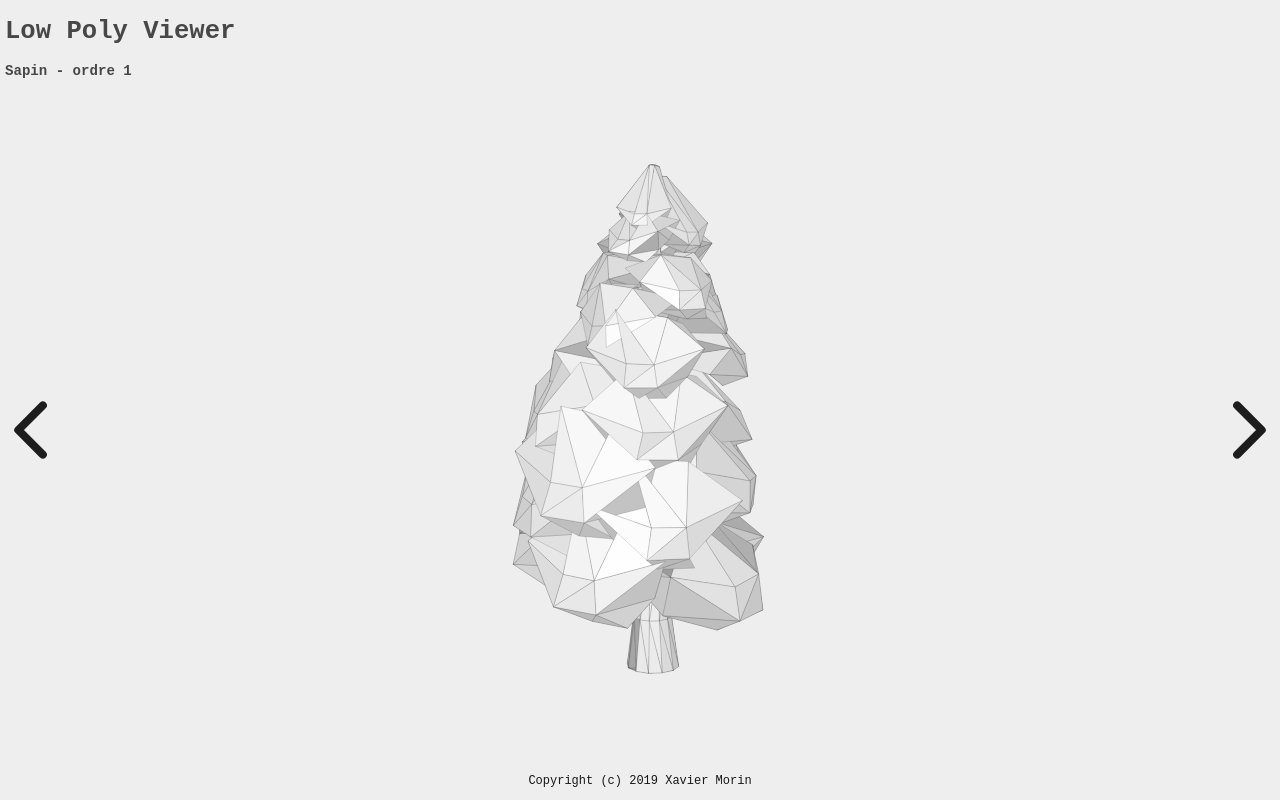
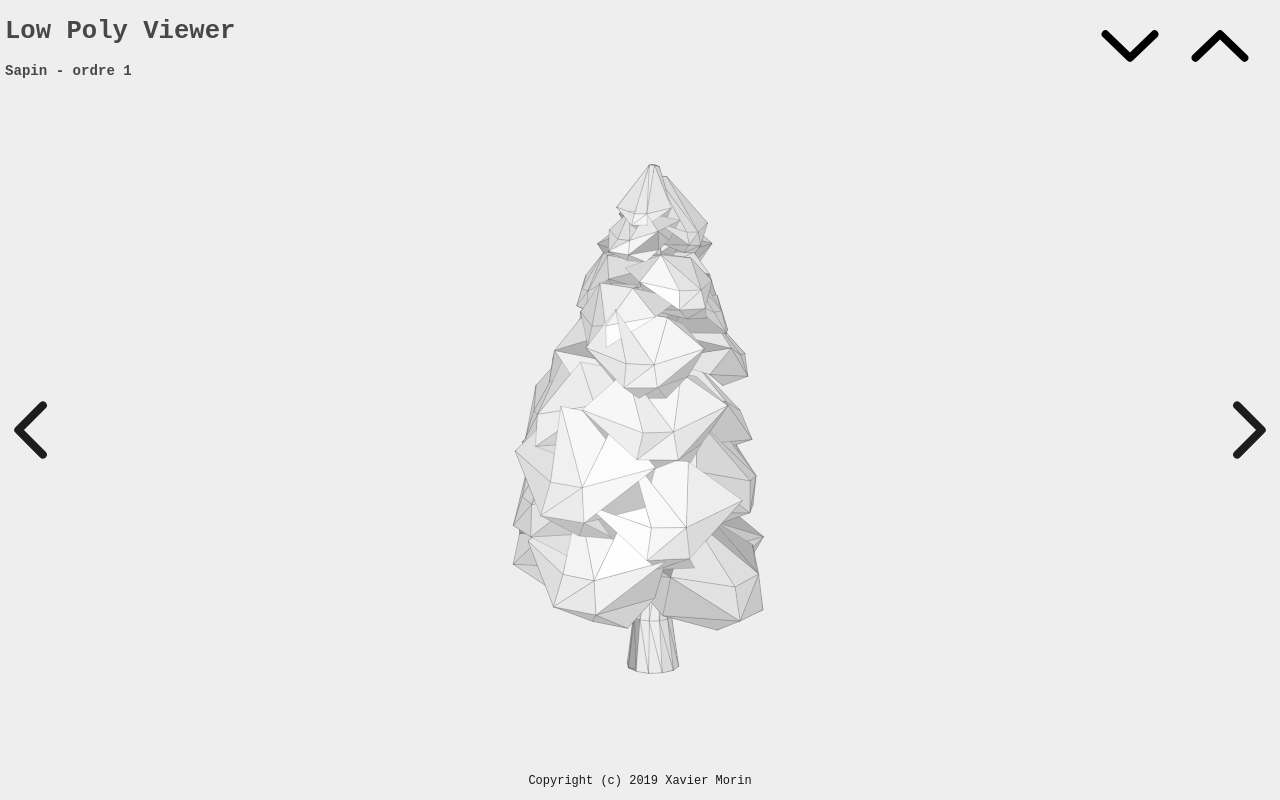
Before and after one commit to lenaindelaforetmagique/Geodia, a plain HTML site: page index2.html in a window 1280 px wide. Drawn offline with Linux system fonts and the light colour scheme; a web font is replaced by a local one.

Commit message:
remise up down

```diff
--- a/index2.html
+++ b/index2.html
@@ -34,6 +34,8 @@
   <div id="arrows">
     <img id="aleft" src="angle-left.svg">
     <img id="aright" src="angle-right.svg">
+    <img id="aup" src="angle-up.svg">
+    <img id="adown" src="angle-down.svg">
   </div>
   <footer id="footer">
     <p>
```
